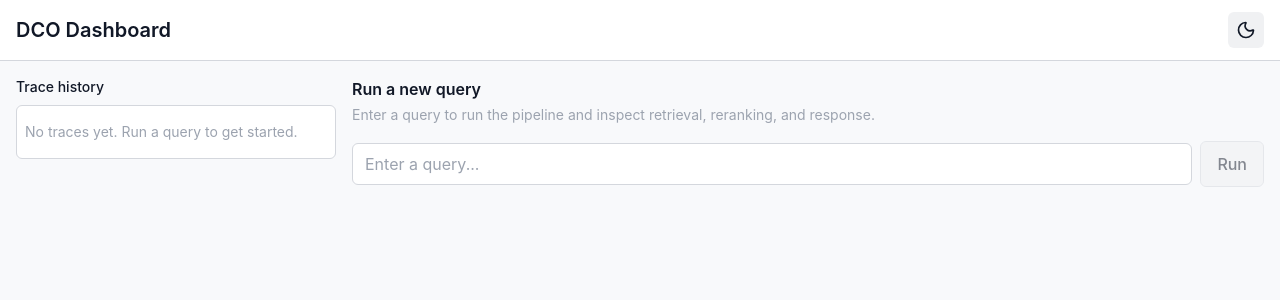
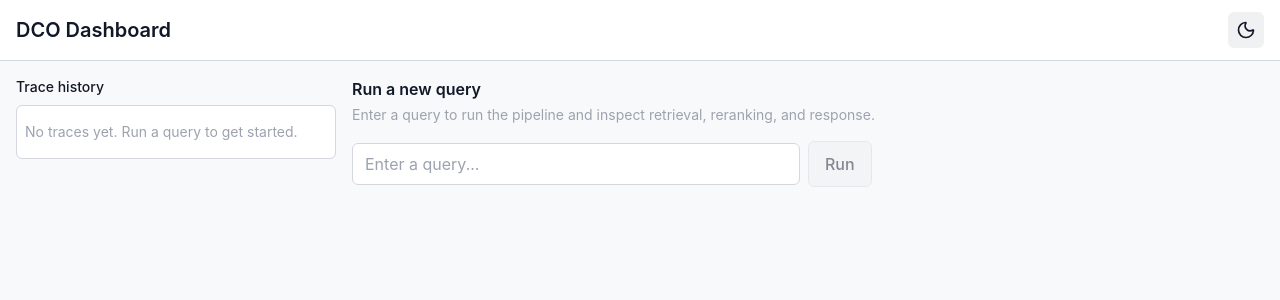
Before and after one commit to mark-mansfield/context-optimzer, a React (Vite) app: page / in a window 1280 px wide. Shown: the top 300 px of the page. Built offline with nearby package versions, Linux system fonts and the light colour scheme.

Commit message:
seet the max width for query inout

```diff
--- a/src/dashboard/Dashboard.tsx
+++ b/src/dashboard/Dashboard.tsx
@@ -89,7 +89,7 @@ export function Dashboard() {
               onChange={(e) => setQueryInput(e.target.value)}
               onKeyDown={(e) => e.key === "Enter" && handleRun()}
               placeholder="Enter a query..."
-              className="min-w-0 flex-1 rounded-md border border-border bg-bg-surface px-3 py-2 text-text-primary placeholder:text-text-muted focus:border-accent focus:outline-none focus:ring-1 focus:ring-accent"
+              className="min-w-0 max-w-md flex-1 rounded-md border border-border bg-bg-surface px-3 py-2 text-text-primary placeholder:text-text-muted focus:border-accent focus:outline-none focus:ring-1 focus:ring-accent"
               aria-label="Query input"
             />
             <button
```
